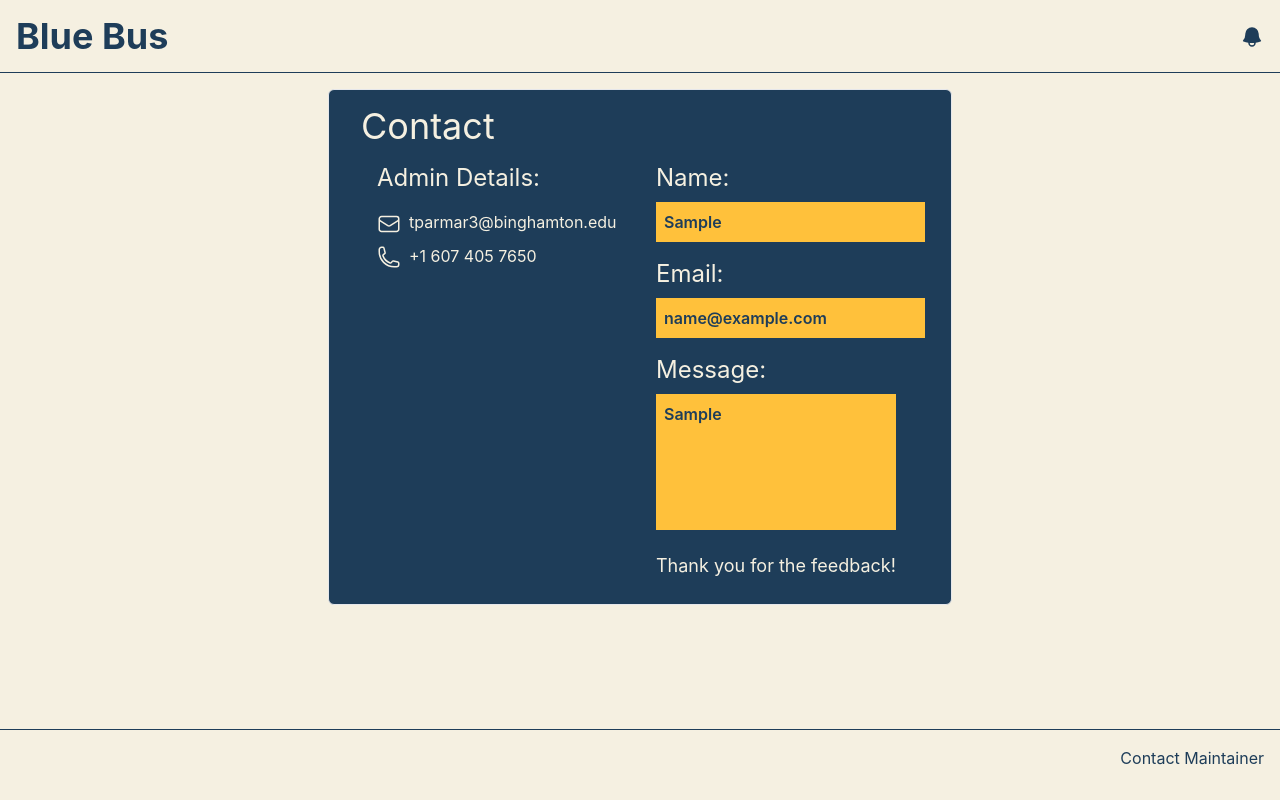
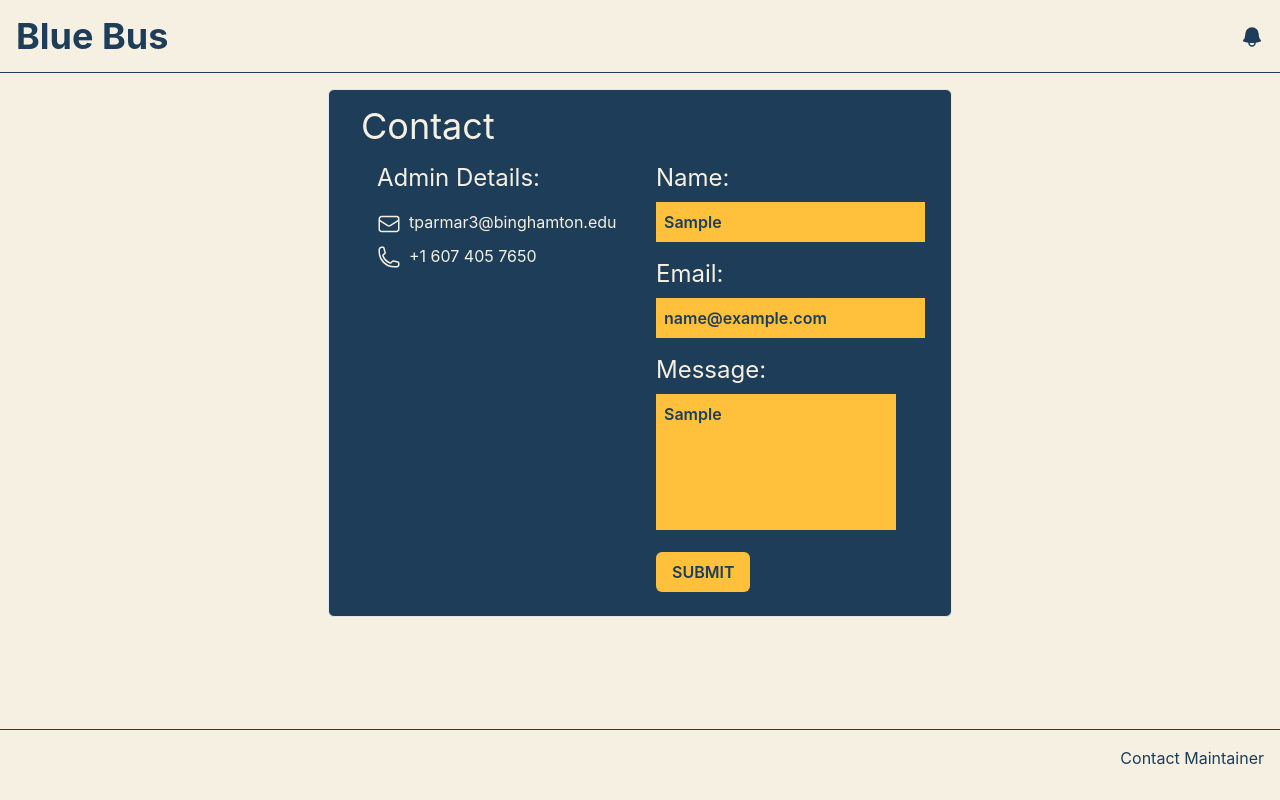
Before and after one commit to ParmarTarun/occt-blue-bus, a React (Create React App) app: page /occt-blue-bus/contact in a window 1280 px wide. Both pictures are taken after typing "Sample", "name@example.com", "Sample" into the empty fields and a click on the button "SUBMIT". Built offline with nearby package versions, Linux system fonts and the light colour scheme; no server answers.

Commit message:
👽️ Add Contact Form post call

```diff
--- a/package.json
+++ b/package.json
@@ -11,10 +11,12 @@
     "@types/node": "^16.7.13",
     "@types/react": "^18.0.0",
     "@types/react-dom": "^18.0.0",
+    "axios": "^1.5.1",
     "react": "^18.2.0",
     "react-dom": "^18.2.0",
     "react-router-dom": "^6.16.0",
     "react-scripts": "5.0.1",
+    "react-spinners": "^0.13.8",
     "typescript": "^4.4.2",
     "web-vitals": "^2.1.0"
   },
--- a/src/components/NextBus.tsx
+++ b/src/components/NextBus.tsx
@@ -29,8 +29,6 @@ const NextBus = () => {
   };
 
   useEffect(() => handleStopSelect(allstops[0]), [routes]);
-  console.log(totalNextBuses, defaultNextBusCount);
-  console.log(totalNextBuses - defaultNextBusCount);
   return (
     <div className="mb-4">
       <div className="flex items-center justify-between mb-2">
--- a/src/pages/contact.tsx
+++ b/src/pages/contact.tsx
@@ -1,4 +1,6 @@
+import axios from "axios";
 import React, { useState } from "react";
+import { ScaleLoader } from "react-spinners";
 
 const ContactPage = () => {
   const [name, setName] = useState("");
@@ -6,6 +8,7 @@ const ContactPage = () => {
   const [message, setMessage] = useState("");
   const [error, setError] = useState("");
   const [submitSuccess, setSubmitSuccess] = useState(false);
+  const [loading, setLoading] = useState(false);
 
   const handleSubmit = (e: React.MouseEvent<HTMLButtonElement>) => {
     setError("");
@@ -14,8 +17,12 @@ const ContactPage = () => {
       setError("All fields are required");
       return;
     }
-    console.log(name, email, message);
-
+    const url = process.env.REACT_APP_CONTACT_SERVICE_ENDPOINT;
+    if (!url) throw new Error("Endpoint for form submission is missing");
+    setLoading(true);
+    axios
+      .post(url, { name, email, message })
+      .then((data) => {
         setSubmitSuccess(true);
         setTimeout(() => {
           setName("");
@@ -23,6 +30,12 @@ const ContactPage = () => {
           setMessage("");
           setSubmitSuccess(false);
         }, 3000);
+      })
+      .catch((e) => {
+        alert("Something went wrong");
+        console.log(e);
+      })
+      .finally(() => setLoading(false));
   };
 
   return (
@@ -105,6 +118,12 @@ const ContactPage = () => {
               {submitSuccess ? (
                 <p className="mb-2 text-lg">Thank you for the feedback!</p>
               ) : (
+                <>
+                  {loading ? (
+                    <div className="my-4">
+                      <ScaleLoader color="#f5f0e1" />
+                    </div>
+                  ) : (
                     <div className=" text-primary font-semibold mb-2">
                       <button
                         className={`bg-lightHighlight px-4 py-2 rounded-md`}
@@ -113,6 +132,8 @@ const ContactPage = () => {
                         SUBMIT
                       </button>
                     </div>
+                  )}
+                </>
               )}
             </div>
           </div>
```
Also changed, not shown: 2 other files (tests, documents, lock files or other folders). Lines whose indentation alone changed are shown as unchanged.
